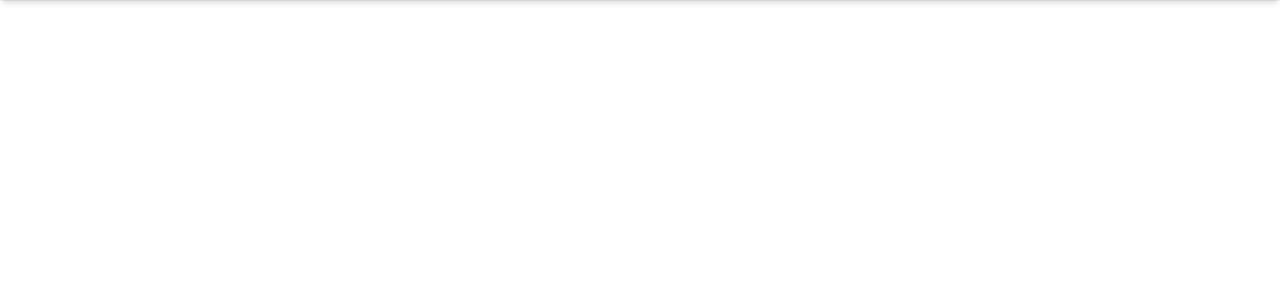
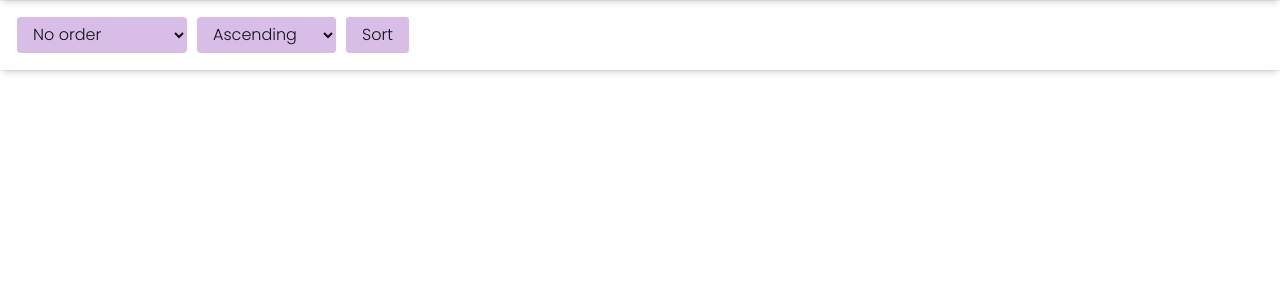
Before and after one commit to YasseenKamel/CS50W-Final-Project, a Django app: page /bookings in a window 1280 px wide. Shown: the part 72-372 px from the top of the page. Run offline with Django 4.2, Linux system fonts and the light colour scheme; a user stored in the database is signed in; data comes from the database, SQL or seed files in the repository; both versions use the stored data as it was after the commit; some libraries are stand-ins or nearby versions.

Commit message:
Started rendering bookings and added sort (not working yet)

```diff
--- a/YOKO_Clinics/static/YOKO_Clinics/styles.css
+++ b/YOKO_Clinics/static/YOKO_Clinics/styles.css
@@ -1122,3 +1122,12 @@ input[type="checkbox"].toggle1:checked+label::after {
     border-color: var(--alert_warning_border);
     background-color: var(--alert_warning_background);
 }
+
+.sorting_div{
+    box-shadow: var(--shadow-elevation-medium1);
+    display:flex;
+    flex-direction: row;
+    margin-top:1rem;
+    padding-left: 1rem;
+    padding-right: 1rem;
+}
--- a/YOKO_Clinics/templates/YOKO_Clinics/bookings.html
+++ b/YOKO_Clinics/templates/YOKO_Clinics/bookings.html
@@ -5,5 +5,48 @@
 {% block script %}<script src="{% static 'YOKO_Clinics/bookings.js' %}"></script>{% endblock %}
 
 {% block body %}
+<form>
+    <div class="sorting_div">
+        <div class="form-group" style="margin-right:0.5rem;">
+            <select class="form-select form-control" name="sort_by" tabindex="-1">
+                <option selected disabled>No order</option>
+                <option>Date created</option>
+                <option>Date of booking</option>
+            </select>
+        </div>
+        <div class="form-group" style="margin-right:0.5rem;">
+            <select class="form-select form-control" name="order_by" tabindex="-1">
+                <option selected>Ascending</option>
+                <option>Descending</option>
+            </select>
+        </div>
+        <input class="btn btn-primary" type="submit" value="Sort" id="sort" style="height: calc(1.5em + 0.75rem + 2px);padding-left:1rem;padding-right:1rem;">
+    </div>
+</form>
+{% for booking in page_obj %}
+    <div class="profile_frame">
+        <div>
+            <h1 id="patient_username{{booking.patient_id}}" style="font-family: 'Poppins_BoldItalic', system-ui, -apple-system, BlinkMacSystemFont, 'Segoe UI', Roboto, Oxygen, Ubuntu, Cantarell, 'Open Sans', 'Helvetica Neue', sans-serif;"></h1>
+            <script>
+                document.getElementById('patient_username{{booking.patient_id}}').textContent = "{{ booking.patient_username }}";
+            </script>
+        </div>
+    </div>
+{% endfor %}
 
+<div class="pagination">
+    {% if page_obj.has_previous %}
+    <div class="left_links">
+        <button class="btn btn-primary" onclick="page1()">&laquo; First</button>
+        <button class="btn btn-primary" onclick="page2()">Previous</button>
+    </div>
+    {% endif %}
+
+    {% if page_obj.has_next %}
+    <div class="right_links">
+        <button class="btn btn-primary" onclick="page3()">Next</button>
+        <button class="btn btn-primary" onclick="page4()">Last &raquo;</button>
+    </div>
+    {% endif %}
+</div>
 {% endblock %}
--- a/YOKO_Clinics/views.py
+++ b/YOKO_Clinics/views.py
@@ -138,10 +138,28 @@ def index(request):
 
 @login_required
 def bookings1(request):
-    books = bookings.objects.filter(doctor_id=request.user.id,status="Pending")
+    books1 = bookings.objects.filter(doctor_id=request.user.id,status="Pending")
+    books = []
+    for book in books1:
+        patient = User.objects.get(id=book.patient_id)
+        books.append({
+            'id': book.id,
+            'patient_id': book.patient_id,
+            'doctor_id': book.doctor_id,
+            'day': book.day,
+            'description': book.description,
+            'date_created': book.date_created,
+            'status': book.status,
+            'patient_username': patient.username
+        })
+    paginator = Paginator(books, 10)
+    page_num = request.GET.get('page')
+    if page_num == None:
+        page_num = 1
+    page_obj = paginator.get_page(page_num)
     return render(request, "YOKO_Clinics/bookings.html",{
-        "bookings_cnt": books.count(),
-        "bookings": books
+        'bookings_cnt': books1.count(),
+        'page_obj': page_obj
     })
 
 @login_required
```
Also changed, not shown: db.sqlite3.
